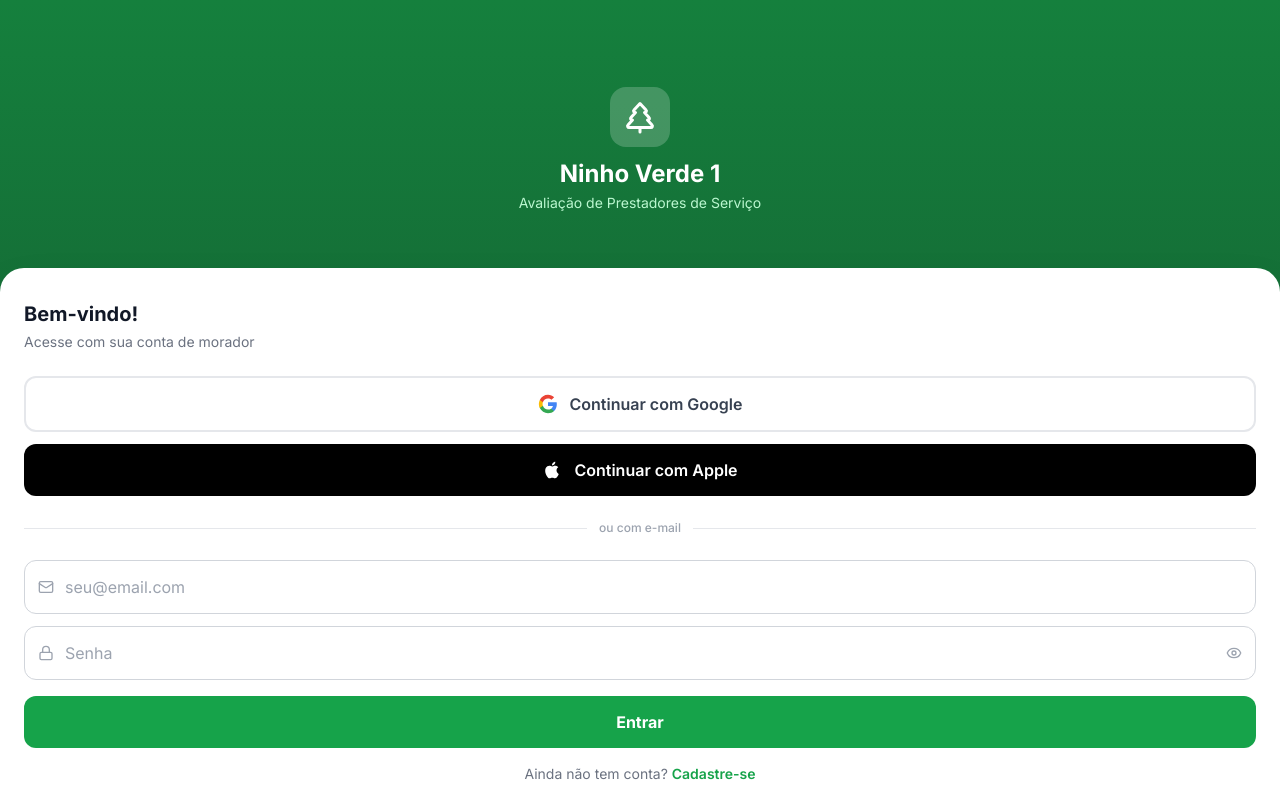
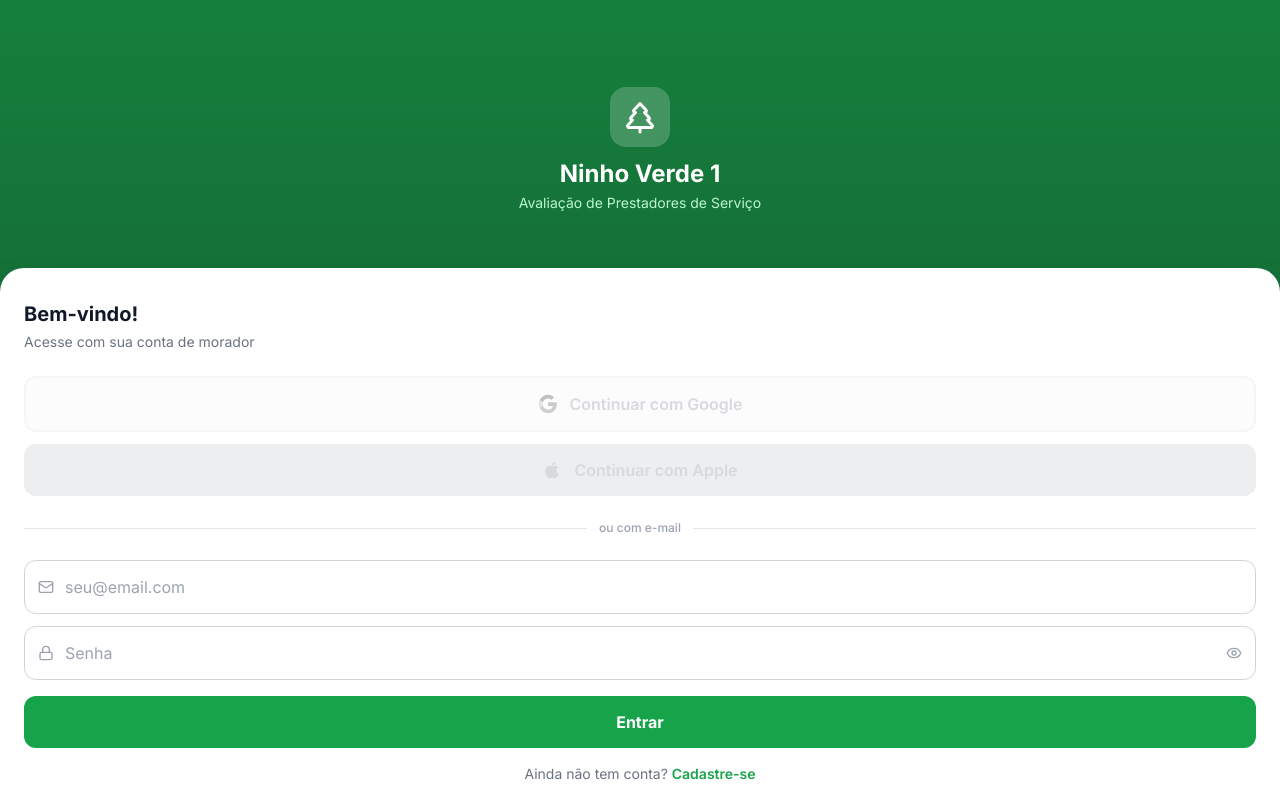
Before and after one commit to vinaico1/avalia_service, a React (Vite) app: page /login in a window 1280 px wide. Built offline with nearby package versions, Linux system fonts and the light colour scheme; no server answers.

Commit message:
style: botões Google/Apple visuais inativos até serem configurados no Supabase
Co-Authored-By: Claude Sonnet 4.6 <noreply@anthropic.com>

```diff
--- a/src/pages/Auth.jsx
+++ b/src/pages/Auth.jsx
@@ -91,32 +91,24 @@ export default function Auth() {
           </div>
         )}
 
-        {/* Social buttons */}
-        <div className="space-y-3 mb-6">
-          <button
-            onClick={handleGoogle}
-            disabled={!!carregando}
-            className="w-full flex items-center justify-center gap-3 border-2 border-gray-200 rounded-xl py-3.5 font-semibold text-gray-700 hover:bg-gray-50 active:bg-gray-100 transition-colors disabled:opacity-60"
-          >
-            <svg className="w-5 h-5" viewBox="0 0 24 24">
+        {/* Social buttons — desabilitados até configurar no Supabase */}
+        <div className="space-y-3 mb-6 opacity-40 pointer-events-none select-none">
+          <div className="w-full flex items-center justify-center gap-3 border-2 border-gray-200 rounded-xl py-3.5 font-semibold text-gray-400 bg-gray-50 cursor-not-allowed">
+            <svg className="w-5 h-5 grayscale" viewBox="0 0 24 24">
               <path fill="#4285F4" d="M22.56 12.25c0-.78-.07-1.53-.2-2.25H12v4.26h5.92c-.26 1.37-1.04 2.53-2.21 3.31v2.77h3.57c2.08-1.92 3.28-4.74 3.28-8.09z"/>
               <path fill="#34A853" d="M12 23c2.97 0 5.46-.98 7.28-2.66l-3.57-2.77c-.98.66-2.23 1.06-3.71 1.06-2.86 0-5.29-1.93-6.16-4.53H2.18v2.84C3.99 20.53 7.7 23 12 23z"/>
               <path fill="#FBBC05" d="M5.84 14.09c-.22-.66-.35-1.36-.35-2.09s.13-1.43.35-2.09V7.07H2.18C1.43 8.55 1 10.22 1 12s.43 3.45 1.18 4.93l2.85-2.22.81-.62z"/>
               <path fill="#EA4335" d="M12 5.38c1.62 0 3.06.56 4.21 1.64l3.15-3.15C17.45 2.09 14.97 1 12 1 7.7 1 3.99 3.47 2.18 7.07l3.66 2.84c.87-2.6 3.3-4.53 6.16-4.53z"/>
             </svg>
-            {carregando === 'google' ? 'Aguarde...' : 'Continuar com Google'}
-          </button>
+            Continuar com Google
+          </div>
 
-          <button
-            onClick={handleApple}
-            disabled={!!carregando}
-            className="w-full flex items-center justify-center gap-3 bg-black text-white rounded-xl py-3.5 font-semibold hover:bg-gray-900 active:bg-gray-800 transition-colors disabled:opacity-60"
-          >
-            <svg className="w-5 h-5 fill-white" viewBox="0 0 24 24">
+          <div className="w-full flex items-center justify-center gap-3 bg-gray-300 text-gray-400 rounded-xl py-3.5 font-semibold cursor-not-allowed">
+            <svg className="w-5 h-5 fill-gray-400" viewBox="0 0 24 24">
               <path d="M18.71 19.5c-.83 1.24-1.71 2.45-3.05 2.47-1.34.03-1.77-.79-3.29-.79-1.53 0-2 .77-3.27.82-1.31.05-2.3-1.32-3.14-2.53C4.25 17 2.94 12.45 4.7 9.39c.87-1.52 2.43-2.48 4.12-2.51 1.28-.02 2.5.87 3.29.87.78 0 2.26-1.07 3.8-.91.65.03 2.47.26 3.64 1.98-.09.06-2.17 1.28-2.15 3.81.03 3.02 2.65 4.03 2.68 4.04-.03.07-.42 1.44-1.38 2.83M13 3.5c.73-.83 1.94-1.46 2.94-1.5.13 1.17-.34 2.35-1.04 3.19-.69.85-1.83 1.51-2.95 1.42-.15-1.15.41-2.35 1.05-3.11z"/>
             </svg>
-            {carregando === 'apple' ? 'Aguarde...' : 'Continuar com Apple'}
-          </button>
+            Continuar com Apple
+          </div>
         </div>
 
         <div className="flex items-center gap-3 mb-6">
```
